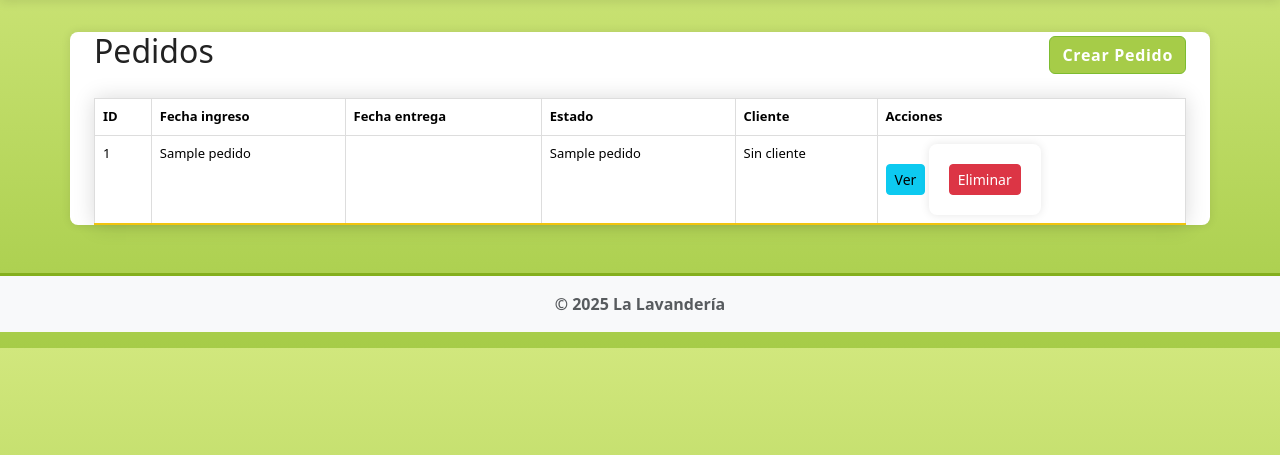
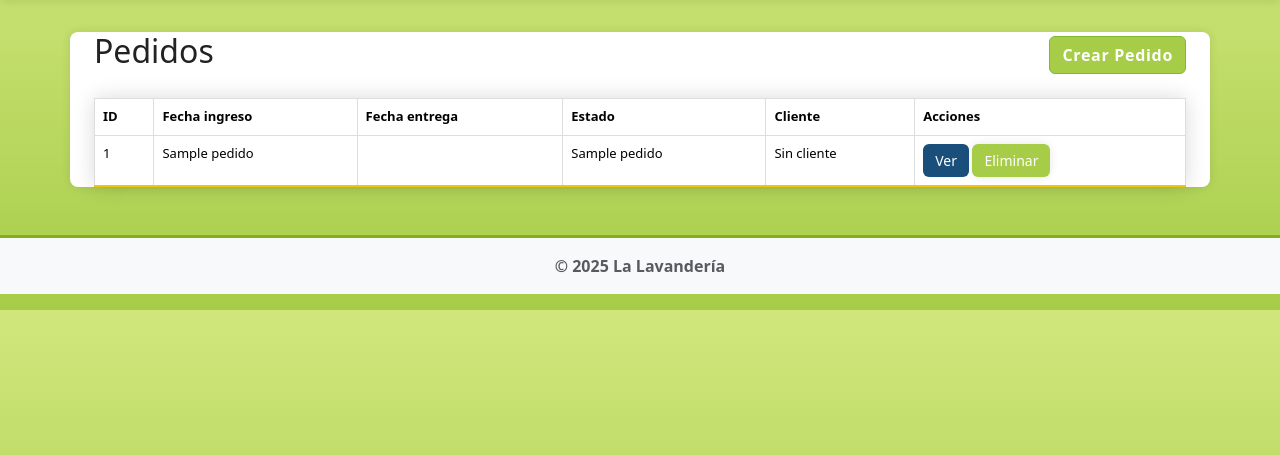
Before and after one commit to Fabianxxo27/La-Lavanderia, a Flask app: template templates/pedidos.html in a window 1280 px wide. Shown: the part 93-548 px from the top of the page. Run offline with Flask 3, Linux system fonts and the light colour scheme; the template is opened without the code that fills it: most values are stand-ins (such as "Sample title", 1, 10 or a date in 2020).

Commit message:
Update pedidos.html

```diff
--- a/templates/pedidos.html
+++ b/templates/pedidos.html
@@ -25,11 +25,13 @@
       <td>{{ p[1] }}</td>
       <td>{{ p[2] or '' }}</td>
       <td>{{ p[3] }}</td>
-  <td>{{ p[4] or 'Sin cliente' }}</td>
+      <td>{{ p[4] or 'Sin cliente' }}</td>
       <td>
-        <a href="{{ url_for('pedido_detalles', id_pedido=p[0]) }}" class="btn btn-sm btn-info">Ver</a>
-        <form action="{{ url_for('eliminar_pedido', id_pedido=p[0]) }}" method="post" style="display:inline-block" onsubmit="return confirm('Eliminar pedido?')">
-          <button class="btn btn-sm btn-danger">Eliminar</button>
+        <a href="{{ url_for('pedido_detalles', id_pedido=p[0]) }}" class="btn btn-sm btn-accion btn-ver">Ver</a>
+        <form action="{{ url_for('eliminar_pedido', id_pedido=p[0]) }}" method="post"
+              style="display:inline-block; background:none; border:none; padding:0; margin:0;"
+              onsubmit="return confirm('¿Eliminar pedido?')">
+          <button class="btn btn-sm btn-accion btn-eliminar">Eliminar</button>
         </form>
       </td>
     </tr>
@@ -38,4 +40,46 @@
     {% endfor %}
   </tbody>
 </table>
+
+<style>
+  /* --- Botones uniformes dentro de tablas --- */
+  .btn-accion {
+    color: #fff !important;
+    border: none !important;
+    border-radius: 6px;
+    padding: 6px 12px;
+    font-size: 14px;
+    transition: background-color 0.3s, transform 0.2s;
+  }
+
+  .btn-accion:hover {
+    transform: scale(1.05);
+  }
+
+  .btn-ver {
+    background-color: #1a4e7b !important; /* azul oscuro similar al anterior */
+  }
+
+  .btn-ver:hover {
+    background-color: #163e62 !important;
+  }
+
+  .btn-eliminar {
+    background-color: #a6cc48 !important; /* verde limón igual al anterior */
+  }
+
+  .btn-eliminar:hover {
+    background-color: #8db53f !important;
+  }
+
+  /* 🔧 Quitar fondo blanco del form */
+  td form {
+    display: inline-block;
+    background: transparent !important;
+  }
+
+  td form button {
+    background: none;
+  }
+</style>
 {% endblock %}
```
